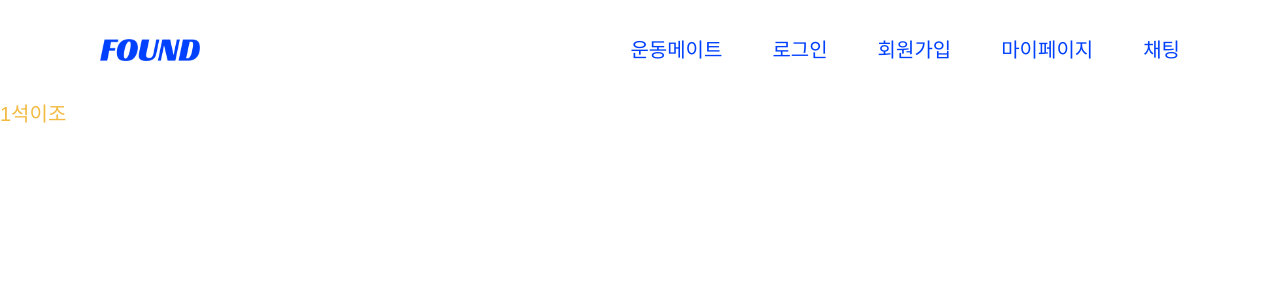
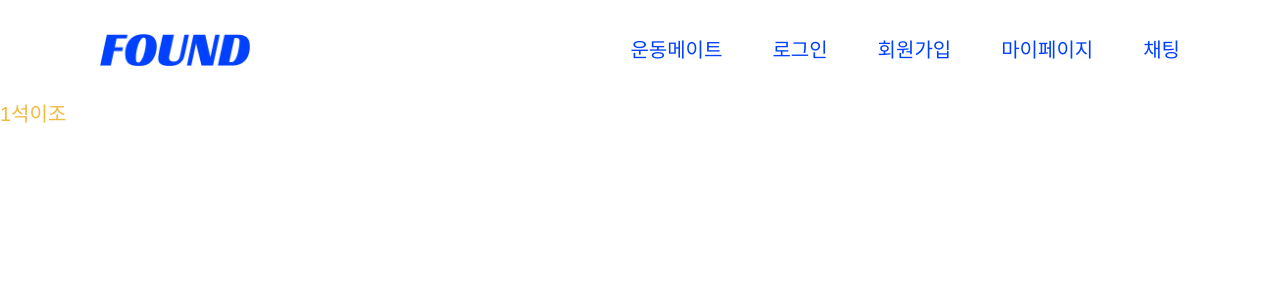
Before and after one commit to ImJaeOne/found, a Next.js app: page / in a window 1280 px wide. Shown: the top 300 px of the page. Built offline with nearby package versions, Linux system fonts and the light colour scheme; a web font is replaced by a local one.

Commit message:
🎨 Style: z-index bg-color 설정

```diff
--- a/src/app/(layout)/Header.tsx
+++ b/src/app/(layout)/Header.tsx
@@ -18,6 +18,7 @@ const Header = () => {
 
   useEffect(() => {
     window.addEventListener('scroll', handleScroll);
+
     return () => {
       window.removeEventListener('scroll', handleScroll);
     };
@@ -25,17 +26,17 @@ const Header = () => {
 
   return (
     <header
-      className={`w-full fixed top-0 flex justify-between text-main1 text-title-sm font-light px-[100px] h-[100px] items-center transition-shadow duration-300 ${
+      className={`w-full fixed top-0 flex justify-between text-main1 text-title-sm font-light px-[100px] h-[100px] items-center transition-shadow duration-300 z-10 bg-white ${
         shadow ? 'shadow-[0px_4px_10px_0px_rgba(0,_0,_0,_0.1)]' : ''
       }`}
     >
-      <Link href={PATH.HOME} className="relative w-[100px] h-[75px]">
+      <Link href={PATH.HOME} className="relative w-[150px] h-[75px]">
         <Image
           src="/images/found_logo.png"
           alt="Found 로고"
           fill
           priority
-          sizes="100px"
+          sizes="150px"
           style={{ objectFit: 'contain' }}
         />
       </Link>
```
